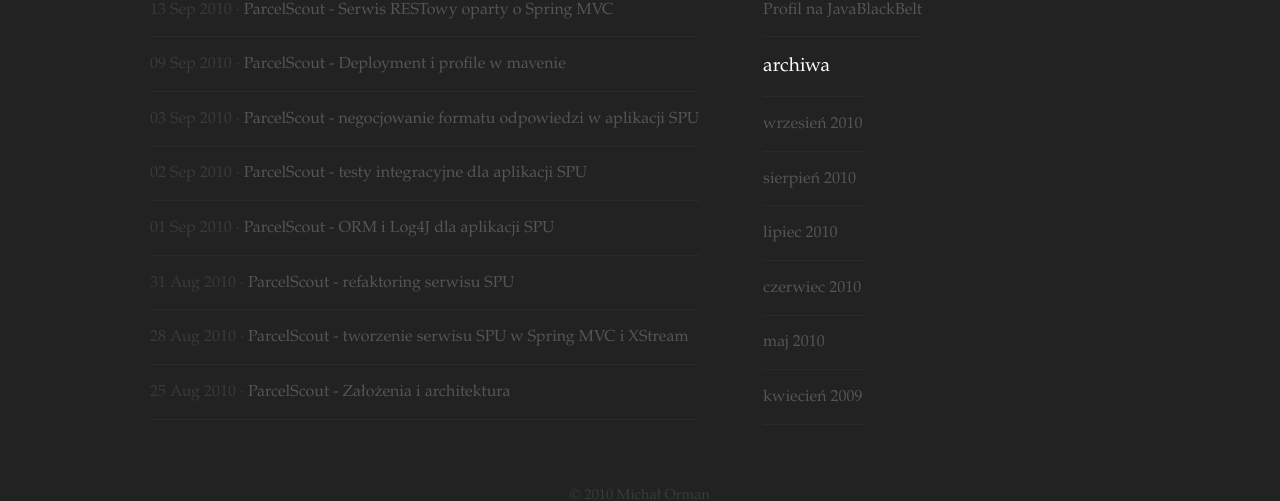
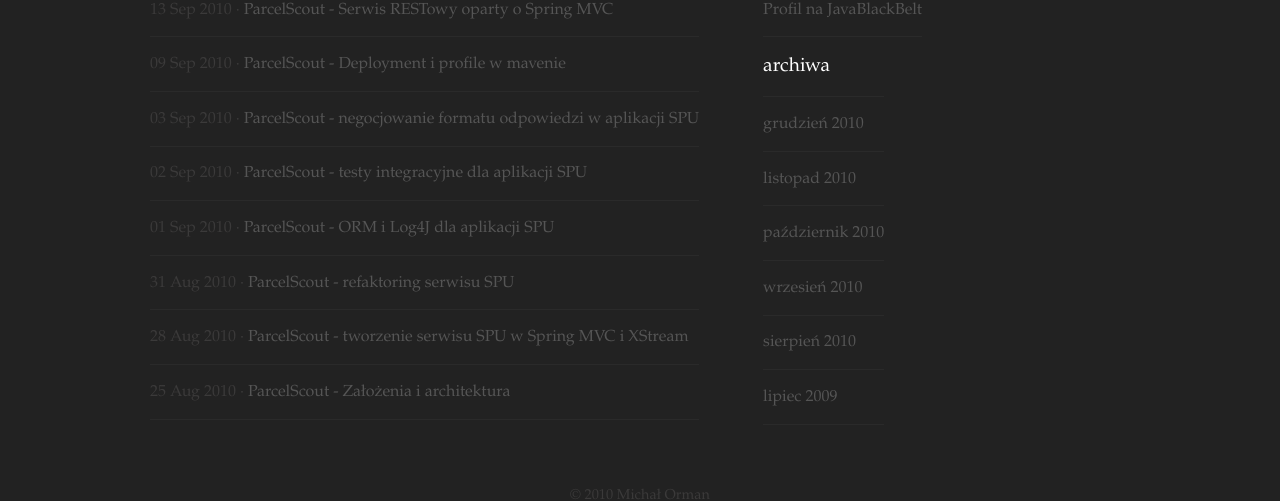
Before and after one commit to michalorman/michalorman-blog-old, a Jekyll site: the page built from kontakt/index.markdown, in a window 1280 px wide. Shown: the part 1294-1795 px from the top of the page. Built offline with Jekyll 4.4.1, drawn with Linux system fonts in a browser that asks for light colours; Markdown is read by kramdown in place of the engine named in the settings; comment, search, counter and statistics services are not loaded.

Commit message:
Fixed archives.

```diff
--- a/_includes/archives.html
+++ b/_includes/archives.html
@@ -1,5 +1,15 @@
+
 <h3>archiwa</h3>
 <ul>
+    <li>
+        <a href="/blog/2010/12/" title="Zobacz wszystkie posty z 12/2010">grudzień 2010</a>
+    </li>
+    <li>
+        <a href="/blog/2010/11/" title="Zobacz wszystkie posty z 11/2010">listopad 2010</a>
+    </li>
+    <li>
+        <a href="/blog/2010/10/" title="Zobacz wszystkie posty z 10/2010">październik 2010</a>
+    </li>
     <li>
         <a href="/blog/2010/09/" title="Zobacz wszystkie posty z 09/2010">wrzesień 2010</a>
     </li>
@@ -7,15 +17,6 @@
         <a href="/blog/2010/08/" title="Zobacz wszystkie posty z 08/2010">sierpień 2010</a>
     </li>
     <li>
-        <a href="/blog/2010/07/" title="Zobacz wszystkie posty z 07/2010">lipiec 2010</a>
-    </li>
-    <li>
-        <a href="/blog/2010/06/" title="Zobacz wszystkie posty z 06/2010">czerwiec 2010</a>
-    </li>
-    <li>
-        <a href="/blog/2010/05/" title="Zobacz wszystkie posty z 05/2010">maj 2010</a>
-    </li>
-    <li>
-        <a href="/blog/2010/04/" title="Zobacz wszystkie posty z 04/2010">kwiecień 2009</a>
+        <a href="/blog/2010/07/" title="Zobacz wszystkie posty z 07/2010">lipiec 2009</a>
     </li>
 </ul>
--- /dev/null
+++ b/blog/2010/06/index.markdown
@@ -0,0 +1,6 @@
+---
+layout: default
+title: Archiwum  06 / 2010
+description: Posty z miesiąca  06 / 2010
+---
+{% assign month = '06/2010' %}{% include archive-year-month.html %}
--- /dev/null
+++ b/blog/2010/07/index.markdown
@@ -0,0 +1,6 @@
+---
+layout: default
+title: Archiwum  07 / 2010
+description: Posty z miesiąca  07 / 2010
+---
+{% assign month = '07/2010' %}{% include archive-year-month.html %}
--- /dev/null
+++ b/blog/2010/08/index.markdown
@@ -0,0 +1,6 @@
+---
+layout: default
+title: Archiwum  08 / 2010
+description: Posty z miesiąca  08 / 2010
+---
+{% assign month = '08/2010' %}{% include archive-year-month.html %}
--- /dev/null
+++ b/blog/2010/09/index.markdown
@@ -0,0 +1,6 @@
+---
+layout: default
+title: Archiwum  09 / 2010
+description: Posty z miesiąca  09 / 2010
+---
+{% assign month = '09/2010' %}{% include archive-year-month.html %}
--- /dev/null
+++ b/blog/2010/10/index.markdown
@@ -0,0 +1,6 @@
+---
+layout: default
+title: Archiwum  10 / 2010
+description: Posty z miesiąca  10 / 2010
+---
+{% assign month = '10/2010' %}{% include archive-year-month.html %}
--- /dev/null
+++ b/blog/2010/11/index.markdown
@@ -0,0 +1,6 @@
+---
+layout: default
+title: Archiwum  11 / 2010
+description: Posty z miesiąca  11 / 2010
+---
+{% assign month = '11/2010' %}{% include archive-year-month.html %}
--- /dev/null
+++ b/blog/2010/12/index.markdown
@@ -0,0 +1,6 @@
+---
+layout: default
+title: Archiwum  12 / 2010
+description: Posty z miesiąca  12 / 2010
+---
+{% assign month = '12/2010' %}{% include archive-year-month.html %}
```
